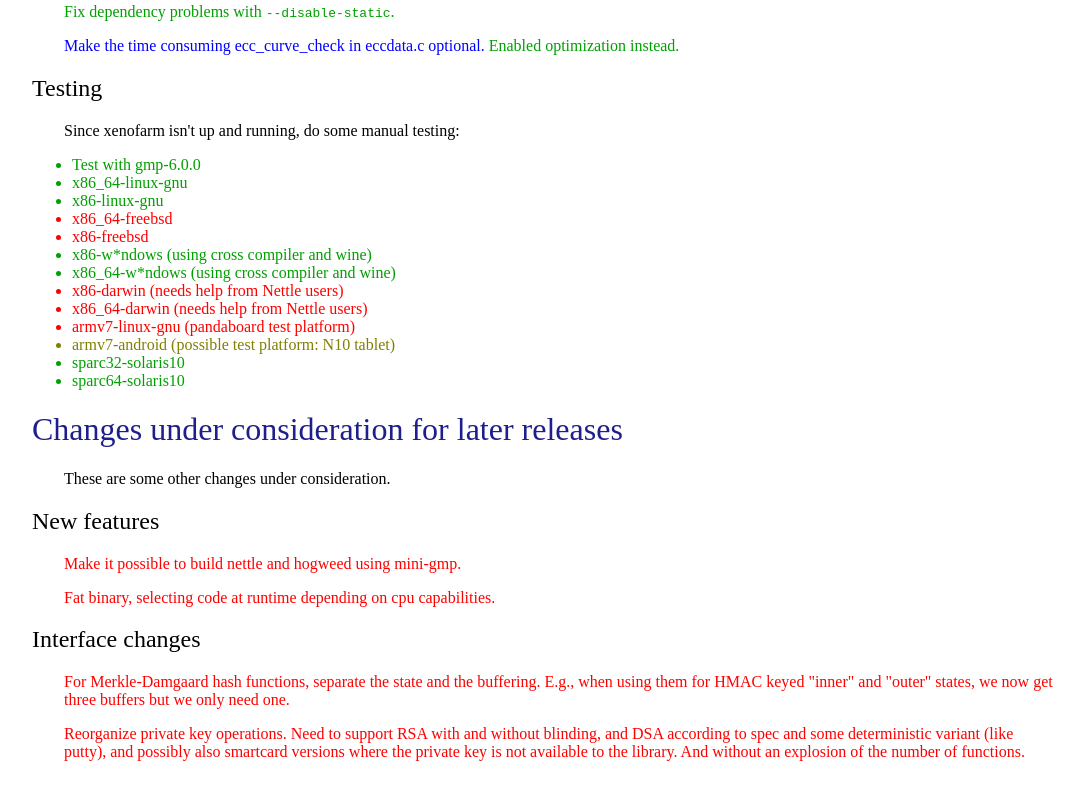
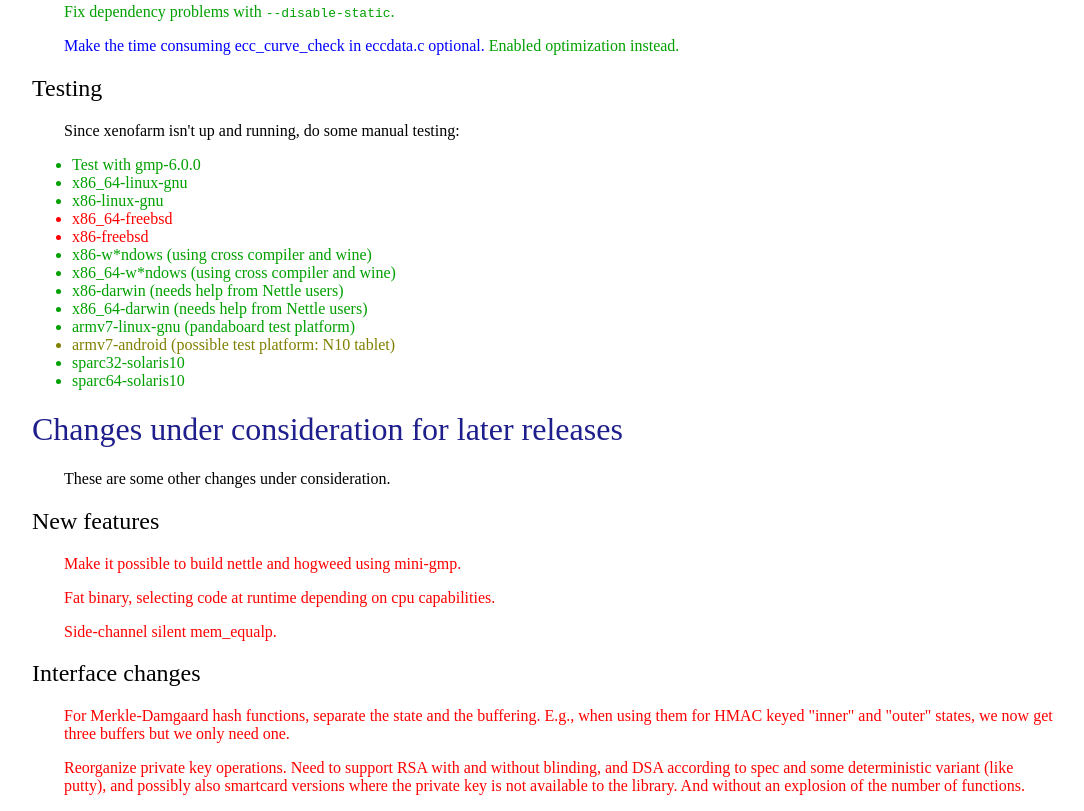
Before and after one commit to gnutls/nettle, a plain HTML site: page misc/plan.html in a window 1280 px wide. Shown: the part 1554-2365 px from the top of the page, without its empty margins (96-1180 px from the left). Before the commit the page ends 2331 px from the top, so only its background shows below. Drawn offline with Linux system fonts and the light colour scheme.

Commit message:
Updated release plan.

```diff
--- a/misc/plan.html
+++ b/misc/plan.html
@@ -14,7 +14,7 @@
   <h1> Nettle release plans </h1>
   <p> This is an attempt at defining a development target for
   Nettle-3.0, inspired by similar pages for recent GMP releases. [Last
-  updated 2014-06-01]</p>
+  updated 2014-06-02]</p>
   <p class='should'>
     This really ought to be done before release
   </p>
@@ -160,9 +160,9 @@
     <li class='should'> x86-freebsd</li>
     <li class='done'> x86-w*ndows (using cross compiler and wine)</li>
     <li class='done'> x86_64-w*ndows (using cross compiler and wine)</li>
-    <li class='should'> x86-darwin (needs help from Nettle users)</li>
-    <li class='should'> x86_64-darwin (needs help from Nettle users)</li>
-    <li class='should'> armv7-linux-gnu (pandaboard test platform)</li>
+    <li class='done'> x86-darwin (needs help from Nettle users)</li>
+    <li class='done'> x86_64-darwin (needs help from Nettle users)</li>
+    <li class='done'> armv7-linux-gnu (pandaboard test platform)</li>
     <li class='wish'> armv7-android (possible test platform: N10 tablet)</li>
     <li class='done'> sparc32-solaris10</li>
     <li class='done'> sparc64-solaris10</li>
@@ -180,6 +180,9 @@
     Fat binary, selecting code at runtime depending on cpu
     capabilities.
   </p>
+  <p class='should'>
+    Side-channel silent mem_equalp.
+  </p>
 
   <h2> Interface changes </h2>
   <p class='should'>
```
